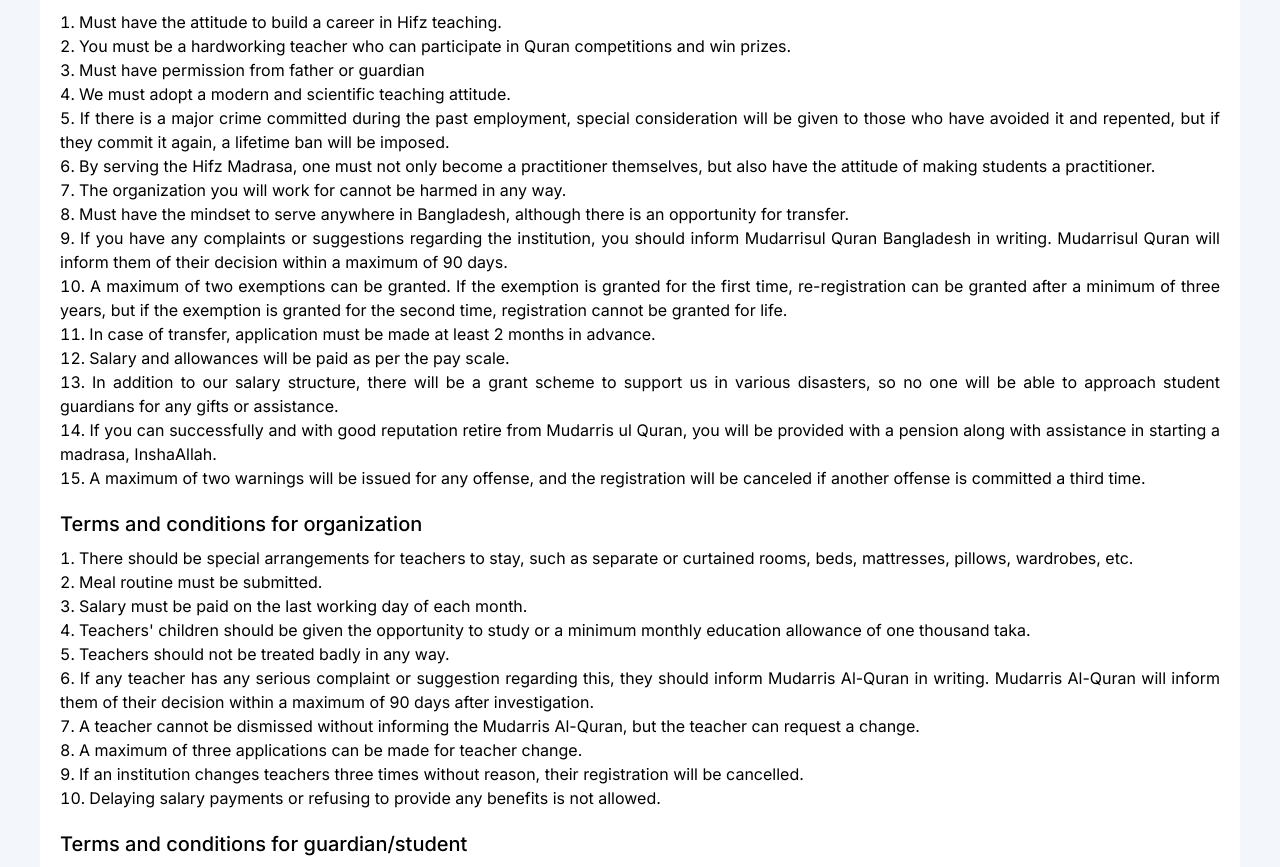
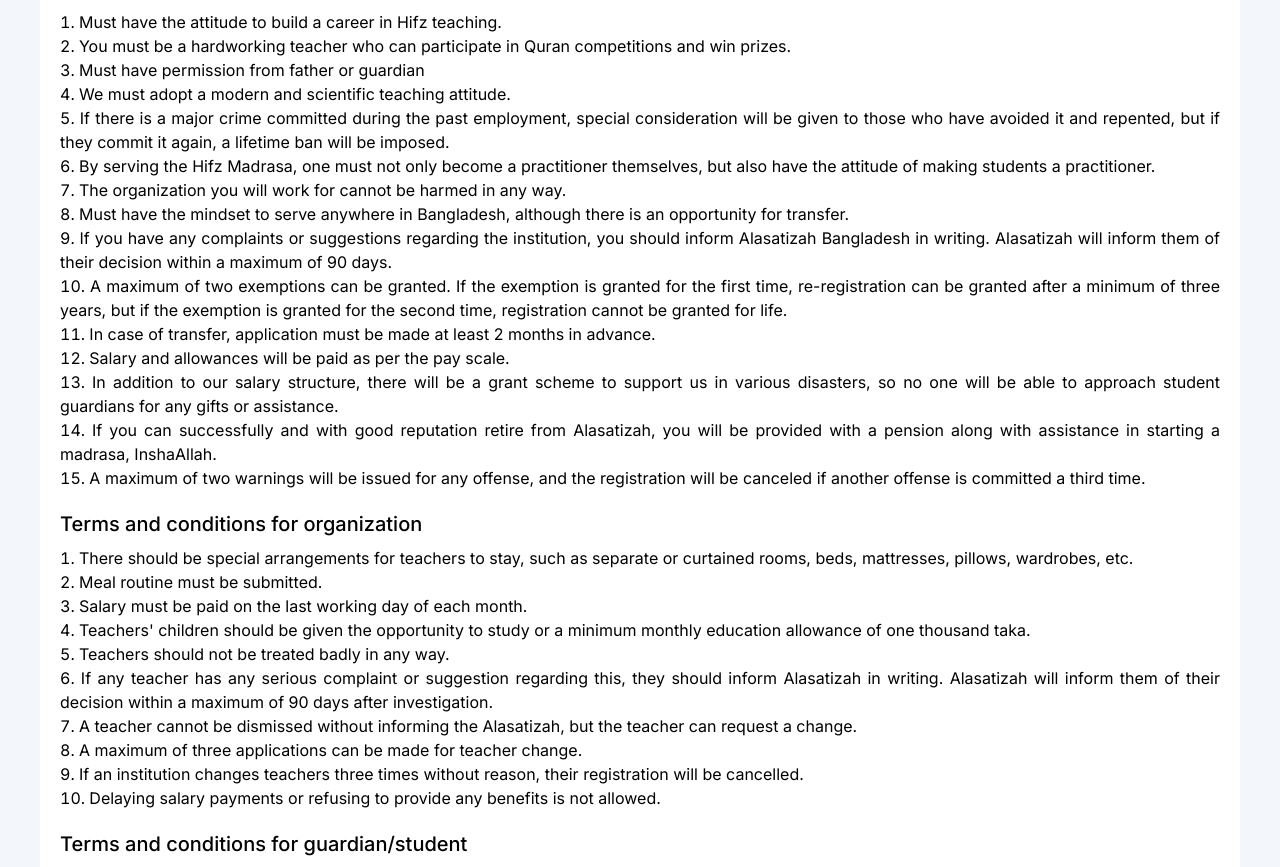
Before and after one commit to mdahaduzzaman/alasatizah, a Django app: page /terms-condition/ in a window 1280 px wide. Shown: the part 227-1094 px from the top of the page. Run offline with Django 5.2, Linux system fonts and the light colour scheme; some libraries are stand-ins or nearby versions.

Commit message:
replace Mudarrisul Quran to Alasatizah

```diff
--- a/core/templates/core/terms_condition/organization.html
+++ b/core/templates/core/terms_condition/organization.html
@@ -3,23 +3,34 @@
     Terms and conditions for organization
   </h4>
   <ol class="list-decimal list-inside text-justify">
-        <li>There should be special arrangements for teachers to stay, such as separate or curtained rooms, beds,
-            mattresses, pillows, wardrobes, etc.
+    <li>
+      There should be special arrangements for teachers to stay, such as
+      separate or curtained rooms, beds, mattresses, pillows, wardrobes, etc.
     </li>
-        <li>Meal routine must be submitted.
+    <li>Meal routine must be submitted.</li>
+    <li>Salary must be paid on the last working day of each month.</li>
+    <li>
+      Teachers' children should be given the opportunity to study or a minimum
+      monthly education allowance of one thousand taka.
     </li>
-        <li>Salary must be paid on the last working day of each month.</li>
-        <li>Teachers' children should be given the opportunity to study or a minimum monthly education allowance of one
-            thousand taka.</li>
     <li>Teachers should not be treated badly in any way.</li>
-        <li>If any teacher has any serious complaint or suggestion regarding this, they should inform Mudarris Al-Quran
-            in writing. Mudarris Al-Quran will inform them of their decision within a maximum of 90 days after
-            investigation.</li>
-        <li>A teacher cannot be dismissed without informing the Mudarris Al-Quran, but the teacher can request a change.
+    <li>
+      If any teacher has any serious complaint or suggestion regarding this,
+      they should inform Alasatizah in writing. Alasatizah will inform them of
+      their decision within a maximum of 90 days after investigation.
+    </li>
+    <li>
+      A teacher cannot be dismissed without informing the Alasatizah, but the
+      teacher can request a change.
     </li>
     <li>A maximum of three applications can be made for teacher change.</li>
-        <li>If an institution changes teachers three times without reason, their registration will be cancelled.</li>
-        <li>Delaying salary payments or refusing to provide any benefits is not allowed.
+    <li>
+      If an institution changes teachers three times without reason, their
+      registration will be cancelled.
+    </li>
+    <li>
+      Delaying salary payments or refusing to provide any benefits is not
+      allowed.
     </li>
   </ol>
 </div>
--- a/core/templates/core/terms_condition/ustaz.html
+++ b/core/templates/core/terms_condition/ustaz.html
@@ -4,10 +4,14 @@
   </h4>
   <ol class="list-decimal list-inside text-justify">
     <li>Must have the attitude to build a career in Hifz teaching.</li>
-        <li>You must be a hardworking teacher who can participate in Quran competitions and win prizes.</li>
+    <li>
+      You must be a hardworking teacher who can participate in Quran
+      competitions and win prizes.
+    </li>
     <li>Must have permission from father or guardian</li>
     <li>We must adopt a modern and scientific teaching attitude.</li>
-        <li>If there is a major crime committed during the past employment, special
+    <li>
+      If there is a major crime committed during the past employment, special
       consideration will be given to those who have avoided it and repented, but
       if they commit it again, a lifetime ban will be imposed.
     </li>
@@ -22,8 +26,8 @@
     </li>
     <li>
       If you have any complaints or suggestions regarding the institution, you
-            should inform Mudarrisul Quran Bangladesh in writing. Mudarrisul Quran
-            will inform them of their decision within a maximum of 90 days.
+      should inform Alasatizah Bangladesh in writing. Alasatizah will
+      inform them of their decision within a maximum of 90 days.
     </li>
     <li>
       A maximum of two exemptions can be granted. If the exemption is granted
@@ -42,8 +46,7 @@
       student guardians for any gifts or assistance.
     </li>
     <li>
-            If you can successfully and with good reputation retire from Mudarris ul
-            Quran, you will be provided with a pension along with assistance in
+      If you can successfully and with good reputation retire from Alasatizah, you will be provided with a pension along with assistance in
       starting a madrasa, InshaAllah.
     </li>
     <li>
```
Lines whose indentation alone changed are shown as unchanged.
